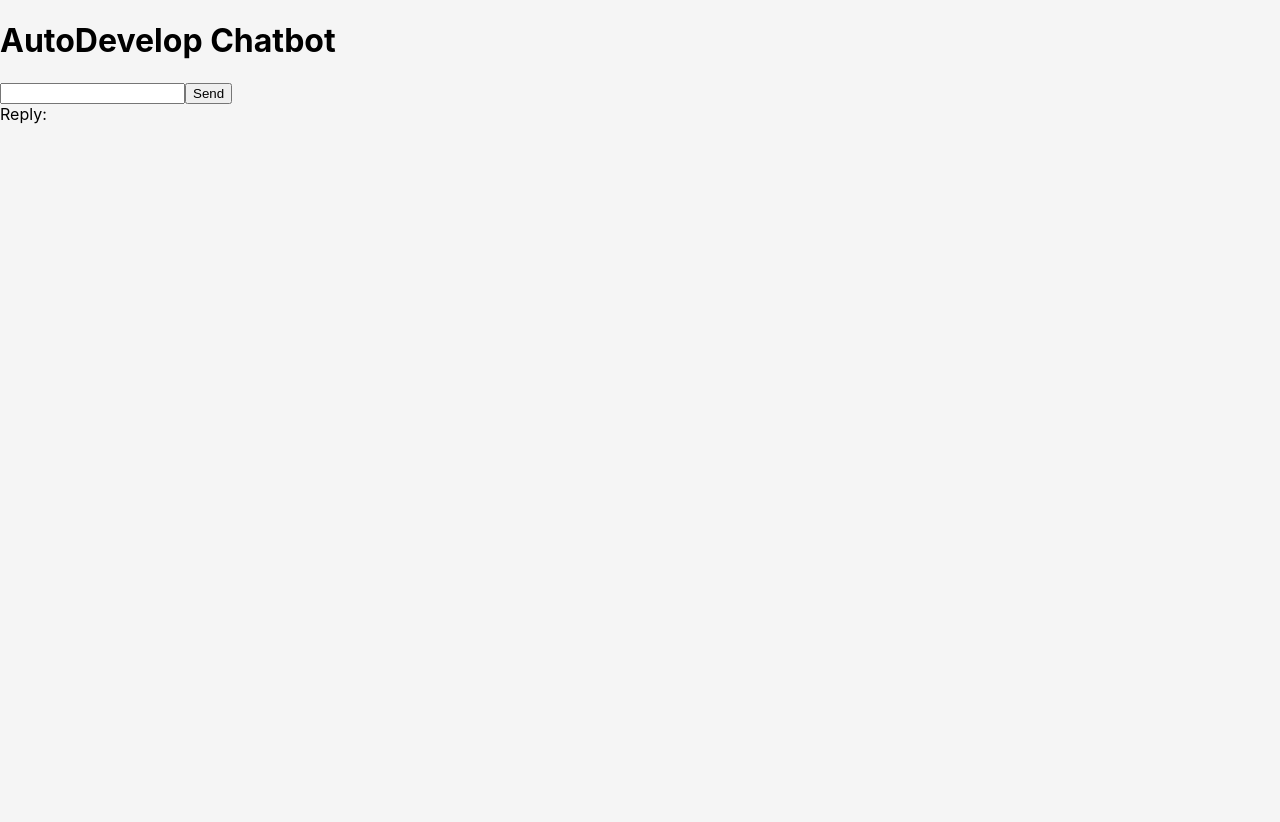
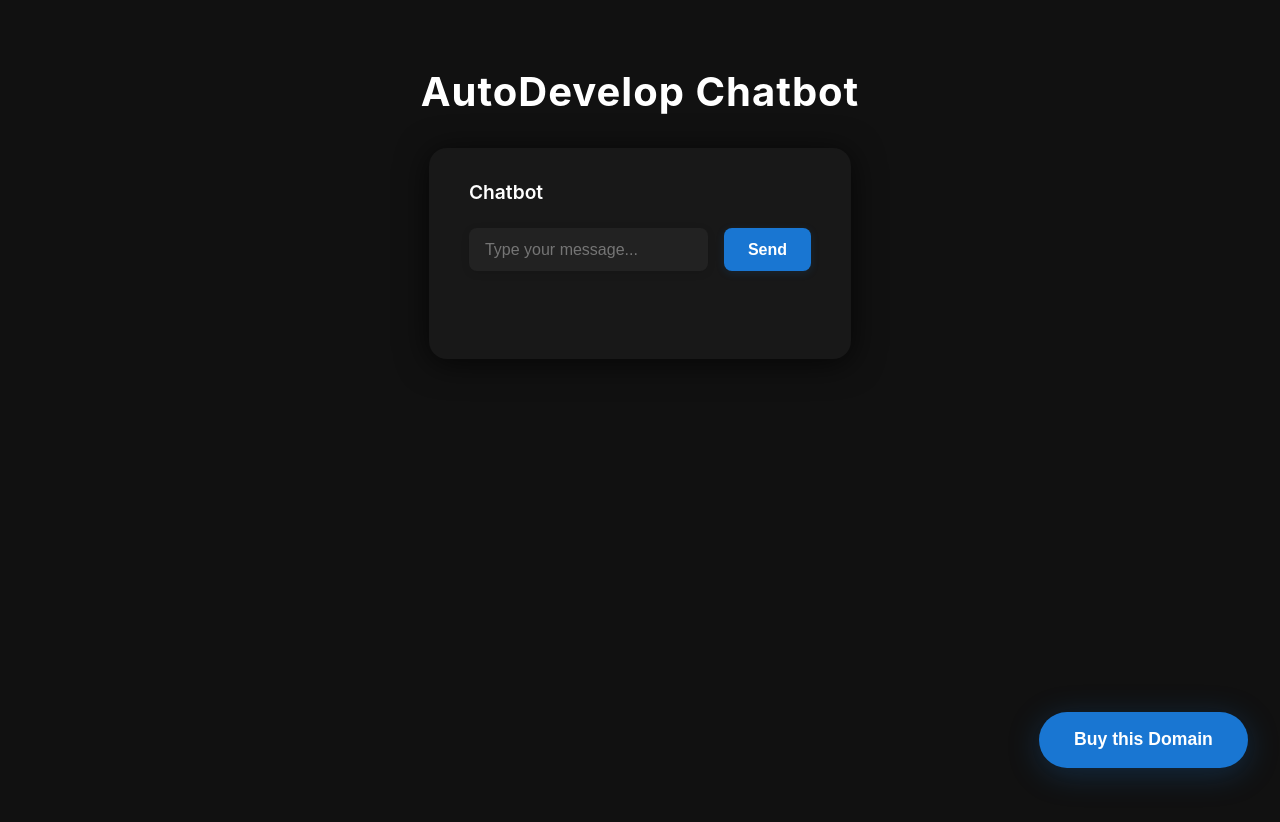
Before and after one commit to kev7n11f/autodevelop-chatbot, a React (Create React App) app: page / in a window 1280 px wide. Shown: the top 822 px of the page. Before the commit the page ends 800 px from the top, so only its background shows below. Built offline with nearby package versions, Linux system fonts and the light colour scheme.

Commit message:
Updated UI with dark theme, floating button, and contact form

```diff
--- a/src/App.css
+++ b/src/App.css
@@ -1,9 +1,164 @@
-/* App styles */
+/* Modern dark theme */
 body {
   margin: 0;
-  font-family: -apple-system, BlinkMacSystemFont, 'Segoe UI', 'Roboto', 'Oxygen',
-    'Ubuntu', 'Cantarell', 'Fira Sans', 'Droid Sans', 'Helvetica Neue',
-    sans-serif;
+  font-family: 'Inter', 'Segoe UI', 'Roboto', 'Oxygen', 'Ubuntu', 'Cantarell', 'Fira Sans', 'Droid Sans', 'Helvetica Neue', sans-serif;
+  background: #111;
+  color: #fff;
+  min-height: 100vh;
   -webkit-font-smoothing: antialiased;
   -moz-osx-font-smoothing: grayscale;
 }
+
+.App {
+  display: flex;
+  flex-direction: column;
+  align-items: center;
+  min-height: 100vh;
+  justify-content: flex-start;
+  padding-top: 40px;
+}
+
+h1 {
+  font-size: 2.5rem;
+  font-weight: 700;
+  margin-bottom: 2rem;
+  letter-spacing: 1px;
+}
+
+.chat-card {
+  background: #181818;
+  border-radius: 18px;
+  box-shadow: 0 4px 32px rgba(0,0,0,0.7);
+  padding: 2rem 2.5rem;
+  min-width: 340px;
+  max-width: 90vw;
+  margin-bottom: 2rem;
+}
+
+.chat-input-row {
+  display: flex;
+  gap: 1rem;
+  margin-top: 1.5rem;
+}
+
+.chat-input {
+  flex: 1;
+  padding: 0.8rem 1rem;
+  border-radius: 8px;
+  border: none;
+  background: #222;
+  color: #fff;
+  font-size: 1rem;
+  outline: none;
+  box-shadow: 0 2px 8px rgba(0,0,0,0.1);
+}
+
+.chat-send-btn {
+  background: #1976d2;
+  color: #fff;
+  border: none;
+  border-radius: 8px;
+  padding: 0.8rem 1.5rem;
+  font-size: 1rem;
+  font-weight: 600;
+  cursor: pointer;
+  transition: background 0.2s;
+  box-shadow: 0 2px 8px rgba(25,118,210,0.15);
+}
+.chat-send-btn:hover {
+  background: #1560b3;
+}
+
+.chat-reply {
+  margin-top: 1.5rem;
+  font-size: 1.1rem;
+  color: #90caf9;
+  min-height: 2rem;
+}
+
+.chat-error {
+  color: #ff5252;
+  margin-top: 1rem;
+}
+
+/* Floating Buy button */
+.floating-buy-btn {
+  position: fixed;
+  bottom: 32px;
+  right: 32px;
+  background: #1976d2;
+  color: #fff;
+  border: none;
+  border-radius: 50px;
+  padding: 1.1rem 2.2rem;
+  font-size: 1.1rem;
+  font-weight: 700;
+  box-shadow: 0 6px 32px rgba(25,118,210,0.25);
+  cursor: pointer;
+  z-index: 1000;
+  transition: background 0.2s, box-shadow 0.2s;
+}
+.floating-buy-btn:hover {
+  background: #1560b3;
+  box-shadow: 0 8px 40px rgba(25,118,210,0.35);
+}
+
+/* Modal styles */
+.modal-overlay {
+  position: fixed;
+  top: 0; left: 0; right: 0; bottom: 0;
+  background: rgba(0,0,0,0.7);
+  z-index: 2000;
+  display: flex;
+  align-items: center;
+  justify-content: center;
+}
+.modal {
+  background: #181818;
+  border-radius: 16px;
+  padding: 2.5rem 2rem 2rem 2rem;
+  min-width: 320px;
+  max-width: 90vw;
+  box-shadow: 0 8px 40px rgba(0,0,0,0.7);
+  color: #fff;
+  display: flex;
+  flex-direction: column;
+  gap: 1.2rem;
+}
+.modal input, .modal textarea {
+  background: #222;
+  color: #fff;
+  border: none;
+  border-radius: 8px;
+  padding: 0.8rem 1rem;
+  font-size: 1rem;
+  outline: none;
+}
+.modal textarea {
+  min-height: 80px;
+  resize: vertical;
+}
+.modal label {
+  font-size: 1rem;
+  font-weight: 500;
+}
+.modal .modal-actions {
+  display: flex;
+  justify-content: flex-end;
+  gap: 1rem;
+  margin-top: 1rem;
+}
+.modal .modal-btn {
+  background: #1976d2;
+  color: #fff;
+  border: none;
+  border-radius: 8px;
+  padding: 0.7rem 1.5rem;
+  font-size: 1rem;
+  font-weight: 600;
+  cursor: pointer;
+  transition: background 0.2s;
+}
+.modal .modal-btn:hover {
+  background: #1560b3;
+}
--- a/src/Chat.js
+++ b/src/Chat.js
@@ -4,6 +4,10 @@ function Chat() {
   const [message, setMessage] = useState('');
   const [reply, setReply] = useState('');
   const [error, setError] = useState('');
+  const [showModal, setShowModal] = useState(false);
+  const [contact, setContact] = useState({ name: '', email: '', msg: '' });
+  const [contactStatus, setContactStatus] = useState('');
+  const [contactLoading, setContactLoading] = useState(false);
 
   const sendMessage = async () => {
     setError('');
@@ -33,13 +37,82 @@ function Chat() {
     }
   };
 
+  const openModal = () => {
+    setShowModal(true);
+    setContactStatus('');
+    setContact({ name: '', email: '', msg: '' });
+  };
+  const closeModal = () => setShowModal(false);
+
+  const handleContactChange = e => {
+    setContact({ ...contact, [e.target.name]: e.target.value });
+  };
+
+  const submitContact = async e => {
+    e.preventDefault();
+    setContactStatus('');
+    setContactLoading(true);
+    try {
+      const res = await fetch('/api/contact', {
+        method: 'POST',
+        headers: { 'Content-Type': 'application/json' },
+        body: JSON.stringify(contact)
+      });
+      if (res.ok) {
+        setContactStatus('Message sent! We will contact you soon.');
+        setContact({ name: '', email: '', msg: '' });
+      } else {
+        setContactStatus('Failed to send. Please try again.');
+      }
+    } catch (err) {
+      setContactStatus('Network error.');
+    }
+    setContactLoading(false);
+  };
+
   return (
-    <div>
-      <input value={message} onChange={e => setMessage(e.target.value)} />
-      <button onClick={sendMessage}>Send</button>
-      <div>Reply: {reply}</div>
-      {error && <div style={{ color: 'red' }}>Error: {error}</div>}
-    </div>
+    <>
+      <div className="chat-card">
+        <div style={{ fontWeight: 600, fontSize: '1.2rem', marginBottom: 8 }}>Chatbot</div>
+        <div className="chat-input-row">
+          <input
+            className="chat-input"
+            value={message}
+            onChange={e => setMessage(e.target.value)}
+            placeholder="Type your message..."
+          />
+          <button className="chat-send-btn" onClick={sendMessage}>Send</button>
+        </div>
+        <div className="chat-reply">{reply}</div>
+        {error && <div className="chat-error">Error: {error}</div>}
+      </div>
+
+      <button className="floating-buy-btn" onClick={openModal}>Buy this Domain</button>
+
+      {showModal && (
+        <div className="modal-overlay" onClick={closeModal}>
+          <div className="modal" onClick={e => e.stopPropagation()}>
+            <h2>Buy this Domain</h2>
+            <form onSubmit={submitContact}>
+              <label>Name<br />
+                <input name="name" value={contact.name} onChange={handleContactChange} required />
+              </label>
+              <label>Email<br />
+                <input name="email" type="email" value={contact.email} onChange={handleContactChange} required />
+              </label>
+              <label>Message<br />
+                <textarea name="msg" value={contact.msg} onChange={handleContactChange} required placeholder="Your message..." />
+              </label>
+              <div className="modal-actions">
+                <button type="button" className="modal-btn" onClick={closeModal}>Cancel</button>
+                <button type="submit" className="modal-btn" disabled={contactLoading}>{contactLoading ? 'Sending...' : 'Send'}</button>
+              </div>
+            </form>
+            {contactStatus && <div style={{ marginTop: 10 }}>{contactStatus}</div>}
+          </div>
+        </div>
+      )}
+    </>
   );
 }
 
```
Also changed, not shown: api/contact.js (added, +36 -0 lines).
